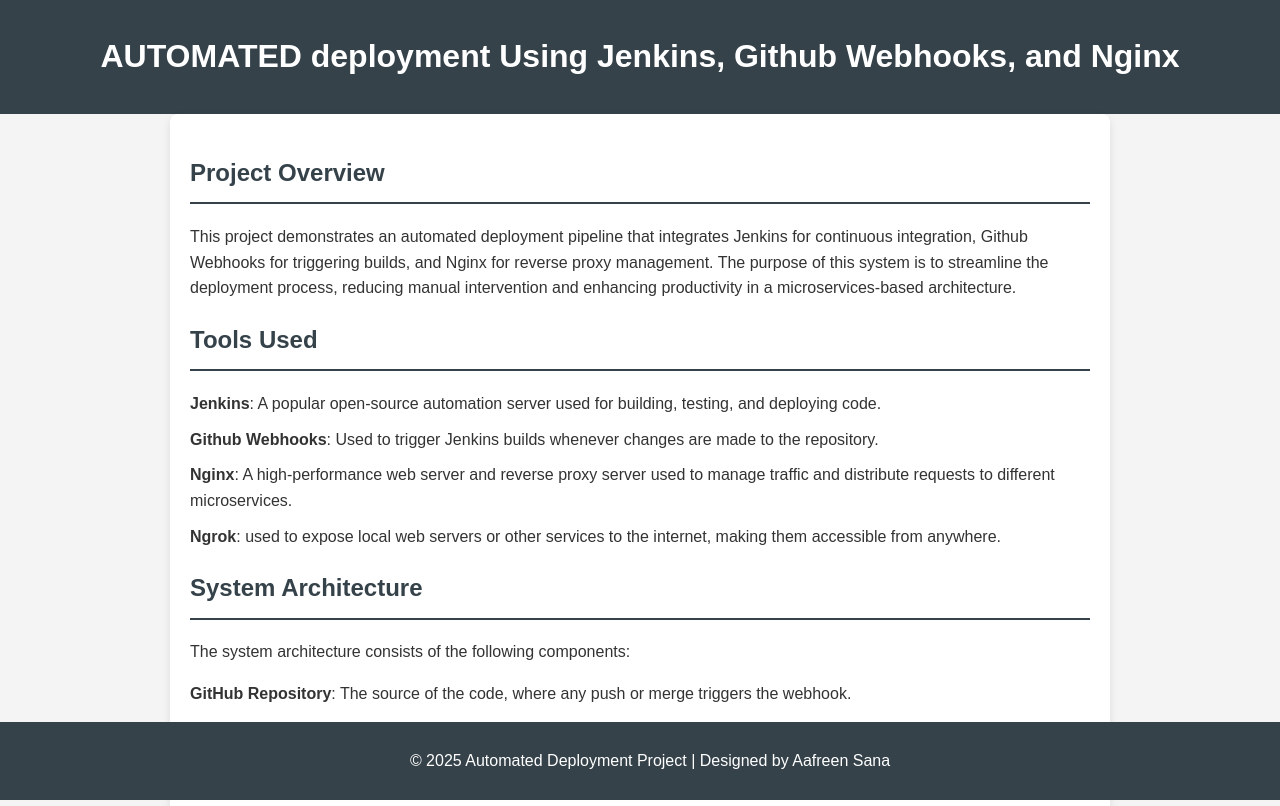
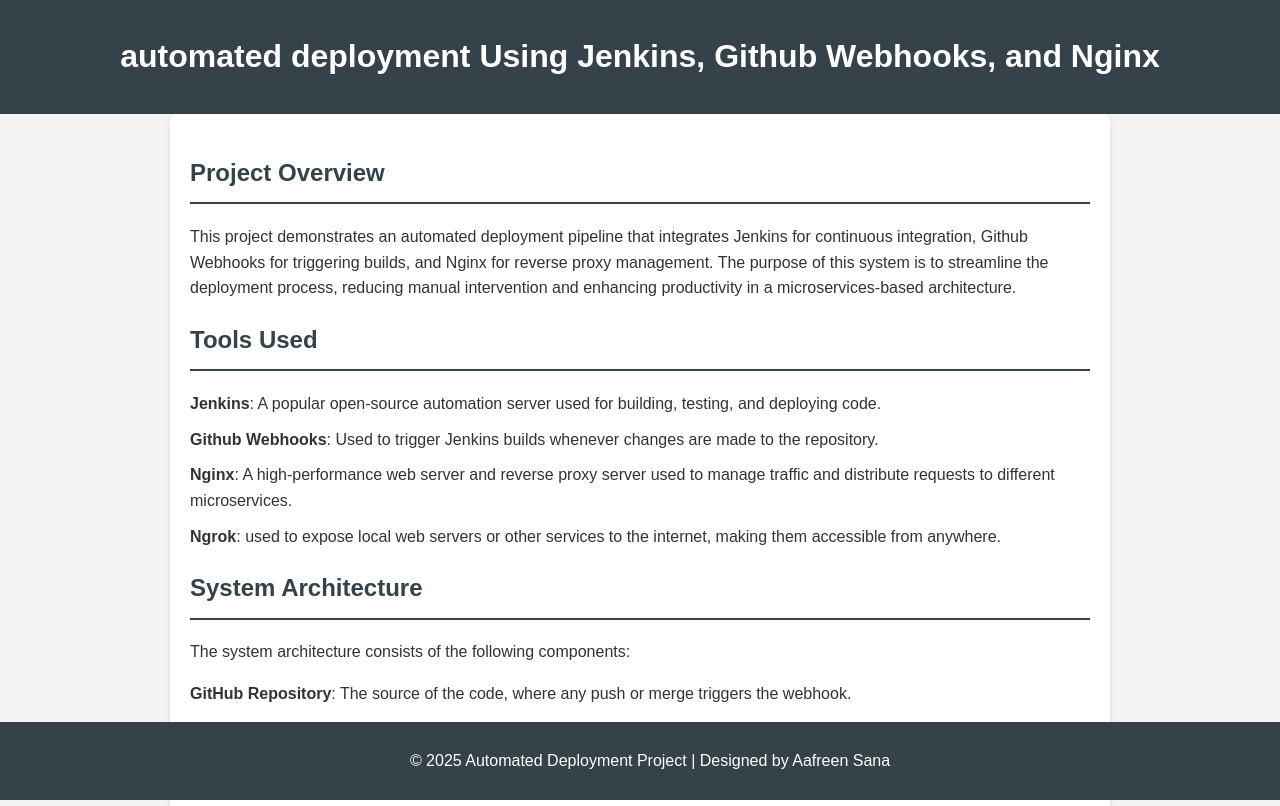
Before and after one commit to aafreen1sana/devops, a plain HTML site: page index.html in a window 1280 px wide. Shown: the top 806 px of the page. Drawn offline with Linux system fonts and the light colour scheme.

Commit message:
Update index.html

```diff
--- a/index.html
+++ b/index.html
@@ -76,7 +76,7 @@
 <body>
 
 <header>
-    <h1 style="color: white;">AUTOMATED deployment Using Jenkins, Github Webhooks, and Nginx</h1>
+    <h1 style="color: white;">automated deployment Using Jenkins, Github Webhooks, and Nginx</h1>
 </header>
 
 <section class="content">
```
